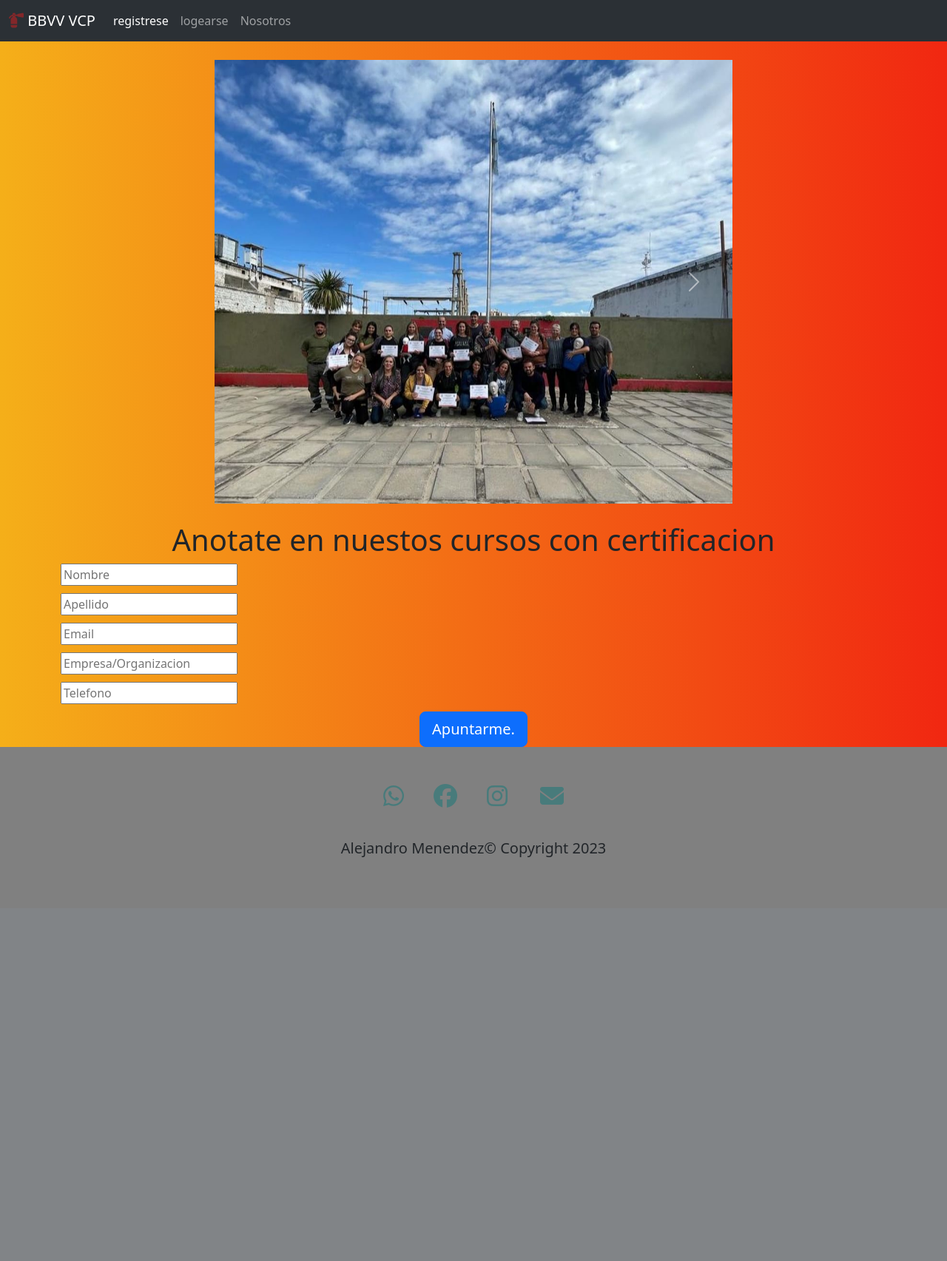
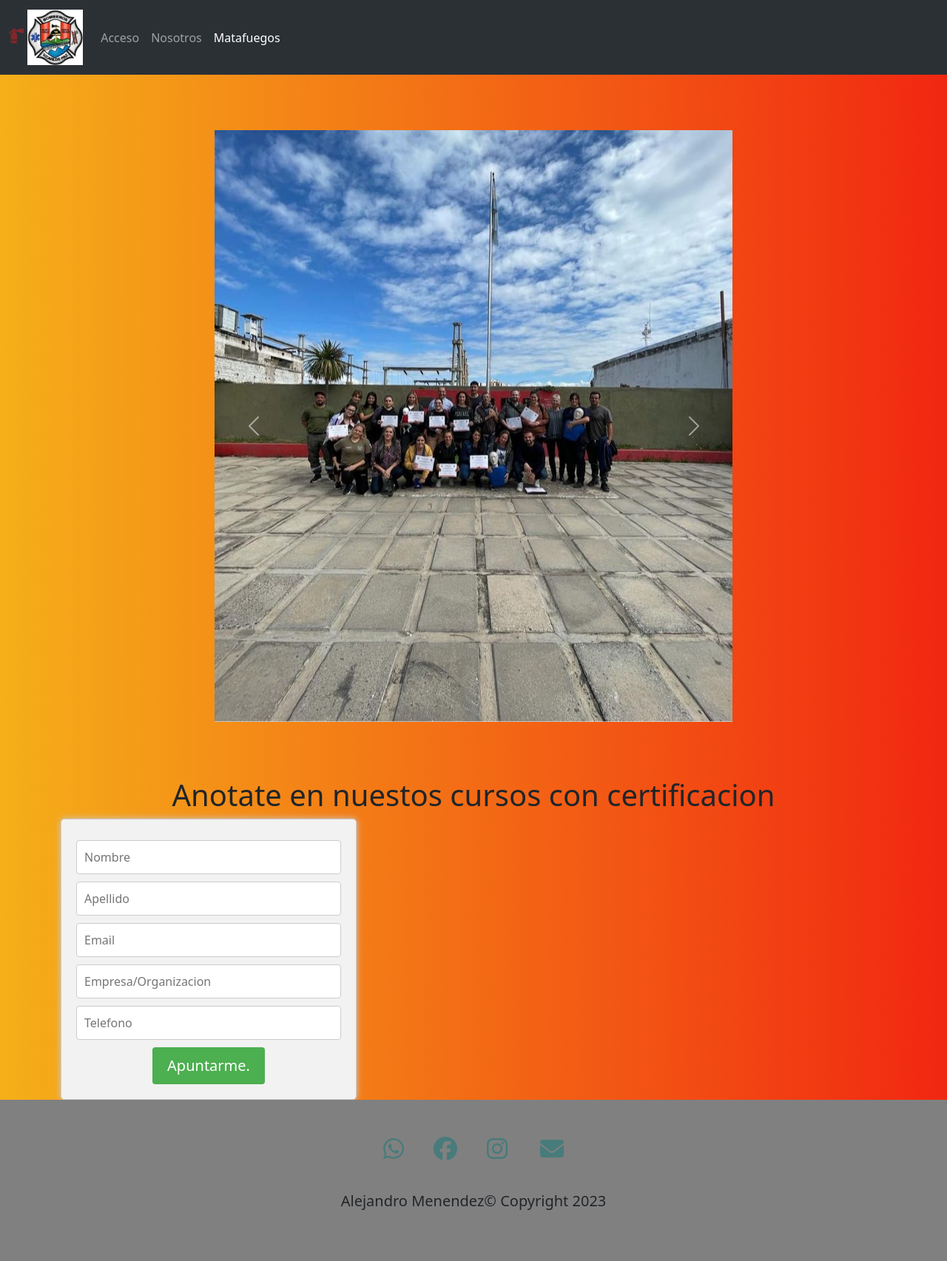
Before and after one commit to aleakd/BV-VCP-541, a Flask app: page /cursos in a window 1280 px wide. Shown: the whole page at 74% size. Before the commit the page ends 1159 px from the top, so only its background shows below. Run offline with Flask 3, Linux system fonts and the light colour scheme; some libraries are stand-ins or nearby versions.

Commit message:
segunda etapa de guardado faltan paginas y fotos

```diff
--- a/main.py
+++ b/main.py
@@ -16,7 +16,7 @@ login_manager = LoginManager()
 login_manager.init_app(app)
 
 
-##CREAr base de datos
+##CREAR bases de datos
 with app.app_context():
     class User(UserMixin, db.Model):
         id = db.Column(db.Integer, primary_key=True)
@@ -126,6 +126,10 @@ def cursos():
         return redirect(url_for("cursos"))
     return render_template("cursos.html")
 
+@app.route('/matafuegos')
+def matafuegos():
+    return render_template("matafuegos.html")
+
 
 if __name__ == '__main__':
     app.run(debug=True)
--- a/static/styles.css
+++ b/static/styles.css
@@ -3,13 +3,10 @@ background: #f12711;  /* fallback for old browsers */
 background: -webkit-linear-gradient(to right, #f5af19, #f12711);  /* Chrome 10-25, Safari 5.1-6 */
 background: linear-gradient(to right, #f5af19, #f12711); /* W3C, IE 10+/ Edge, Firefox 16+, Chrome 26+, Opera 12+, Safari 7+ */
 text-align:center;
+}
 
-}
-.img{
-padding: 80px;
-}
 .portada{
-width:600px;
+width:70%;
 }
 p{
 text-align:center;
@@ -47,12 +44,12 @@ padding:5px;
   display: flex;
   justify-content: center;
   align-items: center;
-  height: 650px; /* ajusta el alto según tu necesidad */
+  height: 950px; /* ajusta el alto según tu necesidad */
 }
 
 .carousel-inner.cursos_car {
   max-width: 700px; /* ajusta el ancho según tu necesidad */
-  max-height: 600px; /* ajusta el alto según tu necesidad */
+  max-height: 900px; /* ajusta el alto según tu necesidad */
   margin: 0 auto;
 }
 
@@ -118,3 +115,36 @@ tbody tr:nth-child(even) {
     font-size: 18px;
   }
 }
+
+/* Estilos para el formulario */
+form {
+  background-color: #f2f2f2;
+  border: 1px solid #ccc;
+  padding: 20px;
+  width: 400px;
+  border-radius: 5px;
+  box-shadow: 0px 0px 10px #ccc;
+}
+
+/* Estilos para los campos del formulario */
+input[type=text], input[type=email], textarea {
+  width: 100%;
+  padding: 10px;
+  margin: 8px 0;
+  border: 1px solid #ccc;
+  border-radius: 4px;
+  box-sizing: border-box;
+}
+
+/* Estilos para el botón del formulario */
+button[type=submit] {
+  background-color: #4CAF50;
+  color: white;
+  padding: 10px 20px;
+  border: none;
+  border-radius: 4px;
+  cursor: pointer;
+}
+.logo{
+width: 75px;
+}
--- a/templates/base.html
+++ b/templates/base.html
@@ -19,18 +19,18 @@
 <header>
   <nav class="navbar navbar-expand-lg bg-body-tertiary" data-bs-theme='dark'>
   <div class="container-fluid">
-    <a class="navbar-brand" href="{{ url_for('index') }}"><i class="fa-solid fa-fire-extinguisher fa-fade" style="color: #eb1e1e;"></i> BBVV VCP</a>
+    <a class="navbar-brand" href="{{ url_for('index') }}"><i class="fa-solid fa-fire-extinguisher fa-fade" style="color: #eb1e1e;"></i> <img class="logo" src="../static/img/bvvcp.jpg"></a>
     <button class="navbar-toggler" type="button" data-bs-toggle="collapse" data-bs-target="#navbarNav" aria-controls="navbarNav" aria-expanded="false" aria-label="Toggle navigation">
       <span class="navbar-toggler-icon"></span>
     </button>
     <div class="collapse navbar-collapse" id="navbarNav">
       <ul class="navbar-nav">
          {% if not current_user.is_authenticated %}
+        <!-- <li class="nav-item">
+          <a class="nav-link active" aria-current="page" href="register">registrese</a>
+        </li> -->
         <li class="nav-item">
-          <a class="nav-link active" aria-current="page" href="register">registrese</a>
-        </li>
-        <li class="nav-item">
-          <a class="nav-link" href="login">logearse</a>
+          <a class="nav-link" href="login">Acceso</a>
         </li>
         {% endif %}
 
@@ -44,7 +44,12 @@
 {% endif %}
         <li class="nav-item">
           <a class="nav-link" href="unidades">Nosotros</a>
+        </li>
+          <li class="nav-item">
+          <a class="nav-link active" aria-current="page" href="{{ url_for('matafuegos') }}">Matafuegos</a>
+        </li>
       </ul>
+
     </div>
   </div>
 </nav>
@@ -52,7 +57,7 @@
 <body>
 {% block content %}
 {% endblock %}
-<div class></divclass>
+<div class></div>
 <footer class="piepag" id="white-seccion footer">
     <a href="https://api.whatsapp.com/send?phone=5493541661516" target="_blank"><i class="icono-final fa-brands fa-whatsapp fa-2x"></i></a><i class="icono-final fa-brands fa-facebook fa-2x"></i><a href="https://www.instagram.com/ale2419m/" target="_blank"><i class="icono-final fa-brands fa-instagram fa-2x"></i></a>
      <i class="icono-final fa-sharp fa-solid fa-envelope fa-2x"></i>
--- a/templates/cursos.html
+++ b/templates/cursos.html
@@ -40,13 +40,17 @@
     </form>
         </div>
 </div>
+
 {% with messages = get_flashed_messages() %}
   {% if messages %}
+
+<div style="background-color: #ffc107; color: #ffffff; font-family: Arial, sans-serif; font-size: 68px;">
     <ul class=flashes>
     {% for message in messages %}
       <li>{{ message }}</li>
     {% endfor %}
     </ul>
+  </div>
   {% endif %}
 {% endwith %}
 
@@ -58,4 +62,6 @@
 
 
 
+
+
 {% endblock %}
--- a/templates/login.html
+++ b/templates/login.html
@@ -12,6 +12,8 @@
     {% endfor %}
     {% endif %}
     {% endwith %}
+
+    <img src="../static/img/bvvcp.jpg">
     <form action="{{ url_for('login') }}" method="post">
         <input type="text" name="email" placeholder="Email" required="required"/>
         <input type="password" name="password" placeholder="Password" required="required"/>
```
Also changed, not shown: templates/index.html (+11 -7 lines), templates/matafuegos.html (added, +29 -0 lines), instance/bomberosvcp.db, static/img/bvvcp.jpg (renamed from static/bvvcp.jpg), static/img/matafuegos2.jpg (added), 1 other file.
